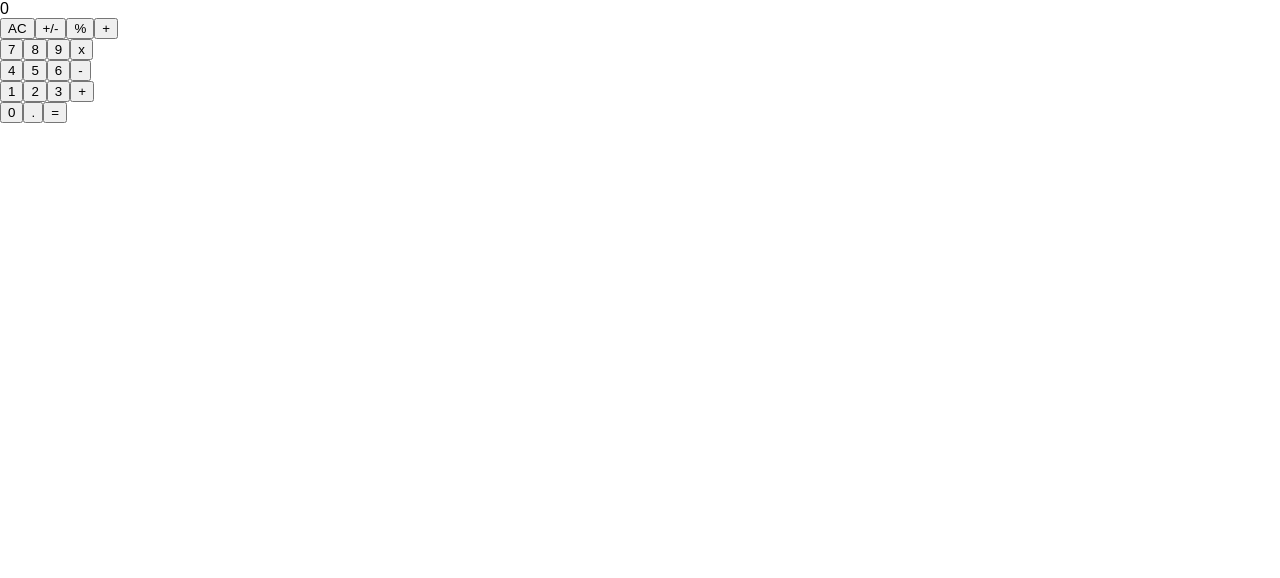
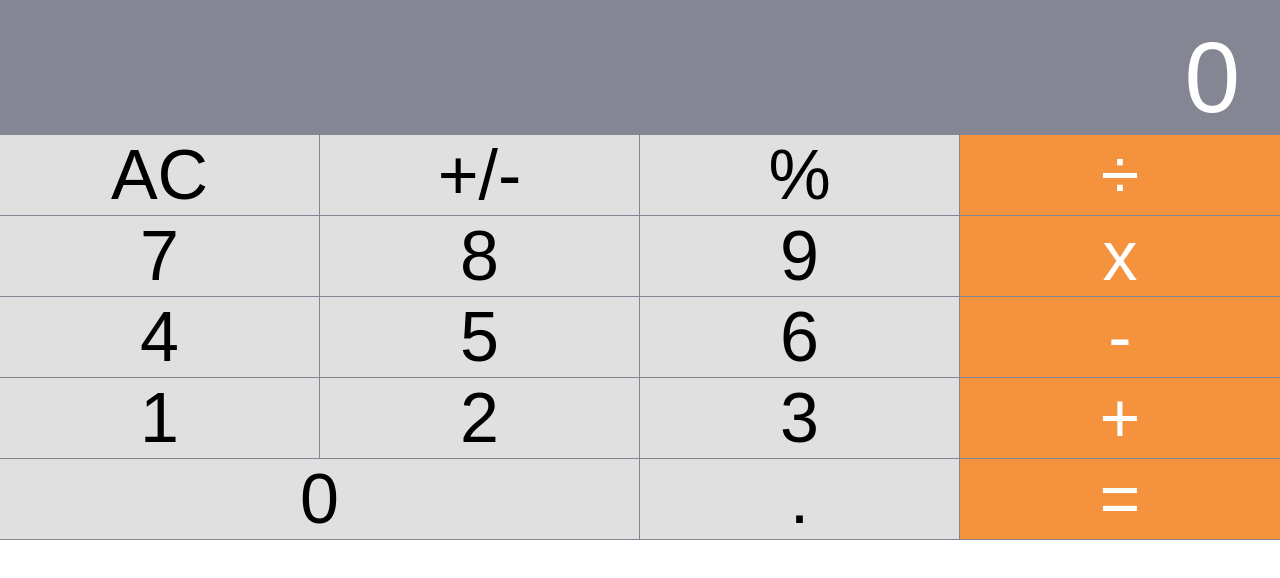
Before and after one commit to jiminkk/calculator, a React (Create React App) app: page / in a window 1280 px wide. Shown: the top 578 px of the page. Built offline with nearby package versions, Linux system fonts and the light colour scheme.

Commit message:
(style) component css and props)

```diff
--- a/src/component/App.js
+++ b/src/component/App.js
@@ -2,6 +2,7 @@
 import Display from './Display';
 import ButtonPanel from './ButtonPanel';
 import calculate from '../logic/calculate';
+import '../style/App.css';
 
 class App extends React.Component {
 	constructor(props) {
@@ -19,7 +20,7 @@
 
 	render() {
 		return (
-			<div>
+			<div className="component-app">
 				<Display
 					value={this.state.current || this.state.total || '0'}
 				/>
--- a/src/component/Button.js
+++ b/src/component/Button.js
@@ -1,5 +1,6 @@
 import React from 'react';
 import PropTypes from 'prop-types';
+import '../style/Button.css'
 
 class Button extends React.Component {
 	handleClick = () => {
@@ -7,15 +8,27 @@
 	}
 
 	render() {
+		let className = "component-button";
+		if (this.props.orange) {
+			className += " orange";
+		}
+		if (this.props.wide) {
+			className += " wide";
+		}
+
 		return (
-			<button onClick={this.handleClick}>
-				{this.props.name}
-			</button>
+			<div className={className}>
+				<button onClick={this.handleClick}>
+					{this.props.name}
+				</button>
+			</div>
 		);
 	}
 }
 Button.propTypes = {
 	name: PropTypes.string,
 	clickHandler: PropTypes.func,
+	orange: PropTypes.bool,
+	wide: PropTypes.bool,
 };
 export default Button;
--- a/src/component/ButtonPanel.js
+++ b/src/component/ButtonPanel.js
@@ -1,6 +1,7 @@
 import React from 'react';
 import Button from './Button';
 import PropTypes from 'prop-types';
+import '../style/ButtonPanel.css';
 
 class ButtonPanel extends React.Component {
 	handleClick = (buttonName) => {
@@ -9,35 +10,35 @@
 
 	render() {
 		return (
-			<div>
+			<div className="component-button-panel">
 				<div>
 					<Button name="AC" clickHandler={this.handleClick} />
 					<Button name="+/-" clickHandler={this.handleClick} />
 					<Button name="%" clickHandler={this.handleClick} />
-					<Button name="+" clickHandler={this.handleClick} />
+					<Button name="÷" clickHandler={this.handleClick} orange />
 				</div>
 				<div>
 					<Button name="7" clickHandler={this.handleClick} />
 					<Button name="8" clickHandler={this.handleClick} />
 					<Button name="9" clickHandler={this.handleClick} />
-					<Button name="x" clickHandler={this.handleClick} />
+					<Button name="x" clickHandler={this.handleClick} orange />
 				</div>
 				<div>
 					<Button name="4" clickHandler={this.handleClick} />
 					<Button name="5" clickHandler={this.handleClick} />
 					<Button name="6" clickHandler={this.handleClick} />
-					<Button name="-" clickHandler={this.handleClick} />
+					<Button name="-" clickHandler={this.handleClick} orange />
 				</div>
 				<div>
 					<Button name="1" clickHandler={this.handleClick} />
 					<Button name="2" clickHandler={this.handleClick} />
 					<Button name="3" clickHandler={this.handleClick} />
-					<Button name="+" clickHandler={this.handleClick} />
+					<Button name="+" clickHandler={this.handleClick} orange />
 				</div>
 				<div>
-					<Button name="0" clickHandler={this.handleClick} />
+					<Button name="0" clickHandler={this.handleClick} wide />
 					<Button name="." clickHandler={this.handleClick} />
-					<Button name="=" clickHandler={this.handleClick} />
+					<Button name="=" clickHandler={this.handleClick} orange />
 				</div>
 			</div>
 		);
--- a/src/component/Display.js
+++ b/src/component/Display.js
@@ -1,10 +1,11 @@
 import React from 'react';
 import PropTypes from 'prop-types';
+import '../style/Display.css';
 
 class Display extends React.Component {
 	render() {
 		return (
-			<div>
+			<div className="component-display">
 				<div>
 					{this.props.value}
 				</div>
--- a/src/logic/operate.js
+++ b/src/logic/operate.js
@@ -12,7 +12,7 @@
 	if (operation === 'x') {
 		return one.times(two).toString();
 	}
-	if (operation === '/') {
+	if (operation === '÷') {
 		return one.div(two).toString();
 	}
 	if (operation === '%') {
--- /dev/null
+++ b/src/style/App.css
@@ -0,0 +1,6 @@
+.component-app {
+	display: flex;
+	flex-direction: column;
+	flex-wrap: wrap;
+	height: 100%;
+}
--- /dev/null
+++ b/src/style/Button.css
@@ -0,0 +1,63 @@
+.component-button {
+  display: inline-flex;
+  width: 25%;
+  flex: 1 0 auto;
+}
+
+.component-button.wide {
+  width: 50%;
+}
+
+.component-button button {
+  background-color: #E0E0E0;
+  border: 0;
+  font-size: 12px;
+  margin: 0 1px 0 0;
+  flex: 1 0 auto;
+  padding: 0;
+}
+
+.component-button:last-child button {
+  margin-right: 0;
+}
+
+.component-button.orange button {
+  background-color: #F5923E;
+  color: white;
+}
+
+@media (min-width: 200px) and (min-height: 200px) {
+  .component-button button {
+    font-size: 25px;
+  }
+}
+
+@media (min-width: 300px) and (min-height: 300px) {
+  .component-button button {
+    font-size: 30px;
+  }
+}
+
+@media (min-width: 400px) and (min-height: 400px) {
+  .component-button button {
+    font-size: 35px;
+  }
+}
+
+@media (min-width: 500px) and (min-height: 500px) {
+  .component-button button {
+    font-size: 40px;
+  }
+}
+
+@media (min-width: 600px) and (min-height: 600px) {
+  .component-button button {
+    font-size: 60px;
+  }
+}
+
+@media (min-width: 800px) and (min-height: 800px) {
+  .component-button button {
+    font-size: 70px;
+  }
+}
--- /dev/null
+++ b/src/style/ButtonPanel.css
@@ -0,0 +1,14 @@
+.component-button-panel {
+  background-color: #858694;
+  display: flex;
+  flex-direction: row;
+  flex-wrap: wrap;
+  flex: 1 0 auto;
+}
+
+.component-button-panel > div {
+  width: 100%;
+  margin-bottom: 1px;
+  flex: 1 0 auto;
+  display: flex;
+}
--- /dev/null
+++ b/src/style/Display.css
@@ -0,0 +1,41 @@
+.component-display {
+  background-color: #858694;
+  color: white;
+  text-align: right;
+  font-weight: 200;
+  flex: 0 0 auto;
+  width: 100%;
+}
+
+.component-display > div {
+  font-size: 20px;
+  padding: 8px 4px 0 4px;
+}
+
+@media (min-width: 200px) and (min-height: 200px) {
+  .component-display > div {
+    font-size: 60px;
+    padding: 20px 16px 0 10px;
+  }
+}
+
+@media (min-width: 300px) and (min-height: 200px) {
+  .component-display > div {
+    font-size: 70px;
+    padding: 20px 22px 0 10px;
+  }
+}
+
+@media (min-width: 600px) and (min-height: 600px) {
+  .component-display > div {
+    font-size: 80px;
+    padding: 20px 30px 0 15px;
+  }
+}
+
+@media (min-width: 800px) and (min-height: 800px) {
+  .component-display > div {
+    font-size: 100px;
+    padding: 20px 40px 0 20px;
+  }
+}
```
